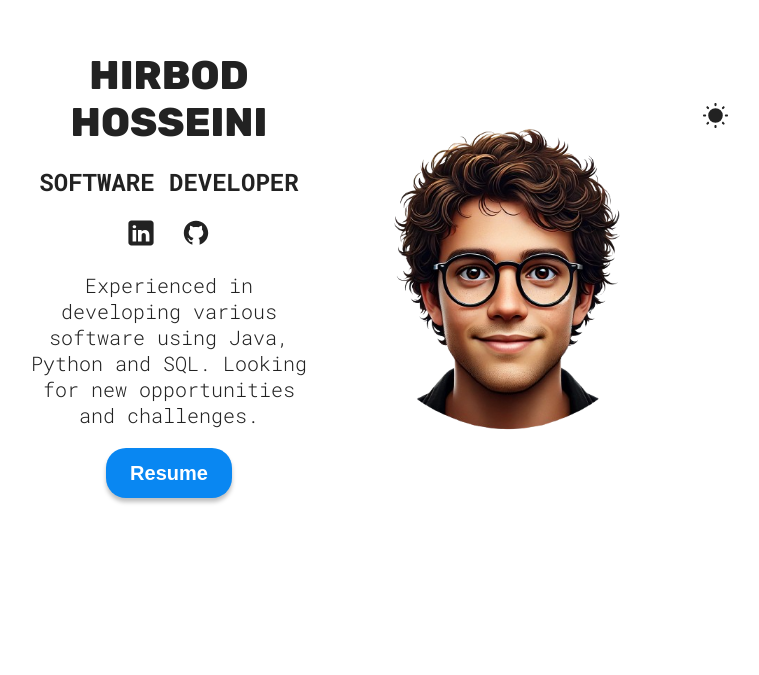
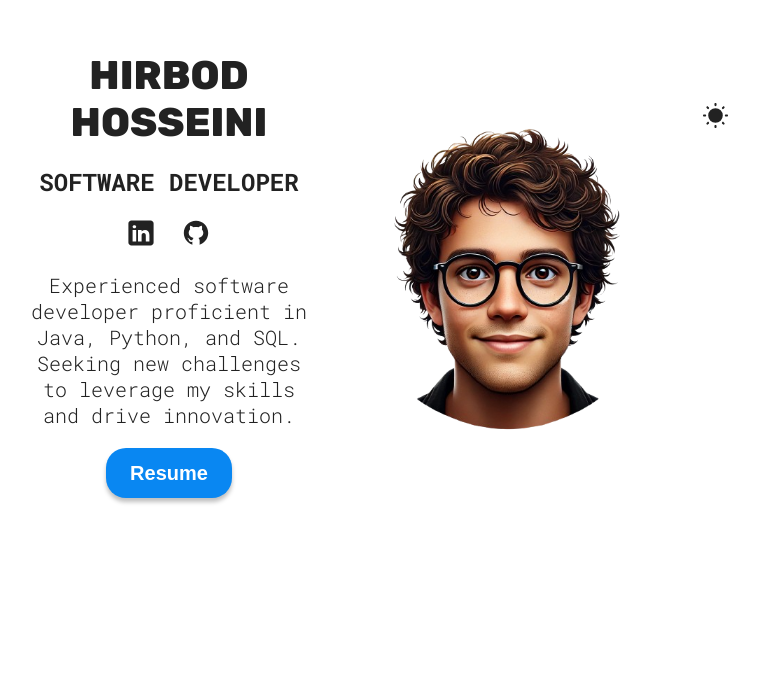
Before and after one commit to Hirbod03/PersonalWebsite, a React (Vite) app: page / in a window 1280 px wide. Shown: the part 125-800 px from the top of the page, without its empty margins (286-1045 px from the left). Built offline with nearby package versions, Linux system fonts and the light colour scheme.

Commit message:
updated bio

```diff
--- a/src/sections/Hero/Hero.jsx
+++ b/src/sections/Hero/Hero.jsx
@@ -43,7 +43,7 @@ function Hero() {
                 </a>
             </span>
             <p className={styles.description}>
-            Experienced in developing various software using Java, Python and SQL. Looking for new opportunities and challenges.
+            Experienced software developer proficient in Java, Python, and SQL. Seeking new challenges to leverage my skills and drive innovation.
             </p>
             <a href={CV} download>
                 <button className="hover">
```
